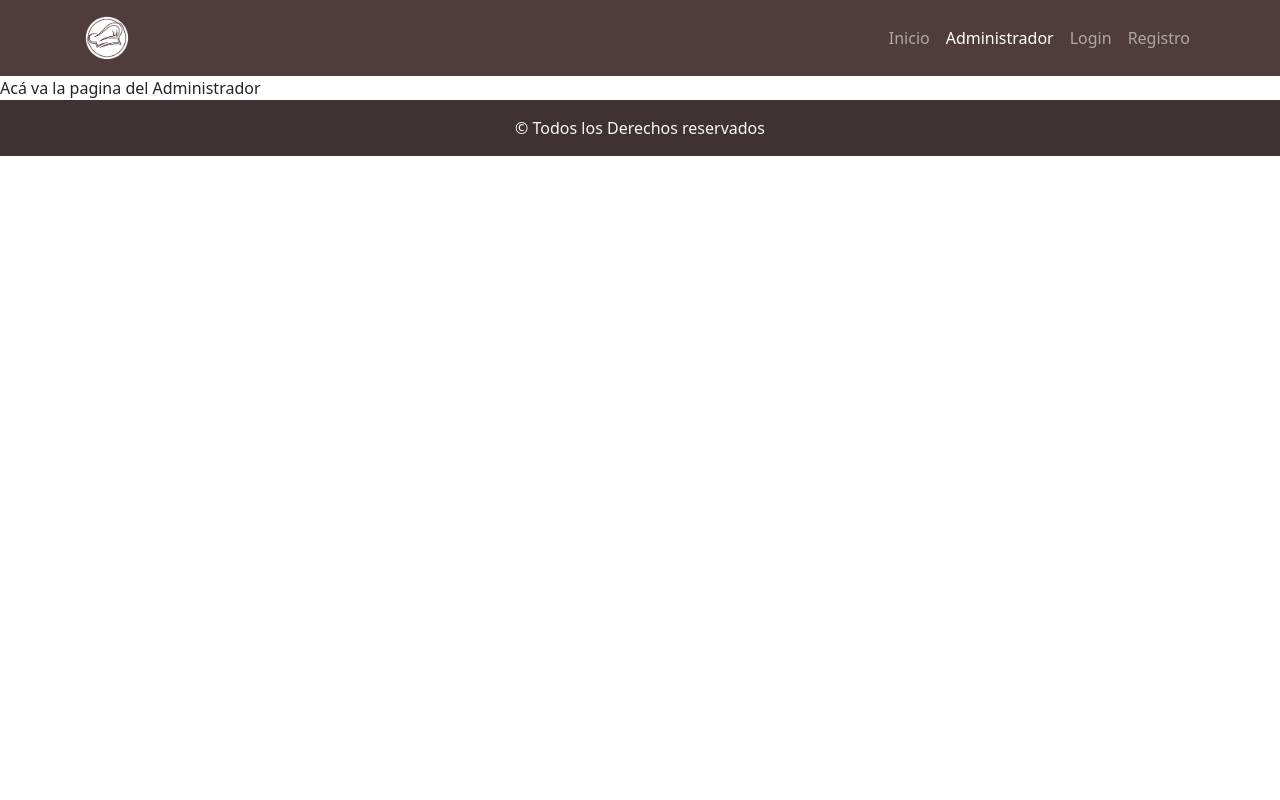
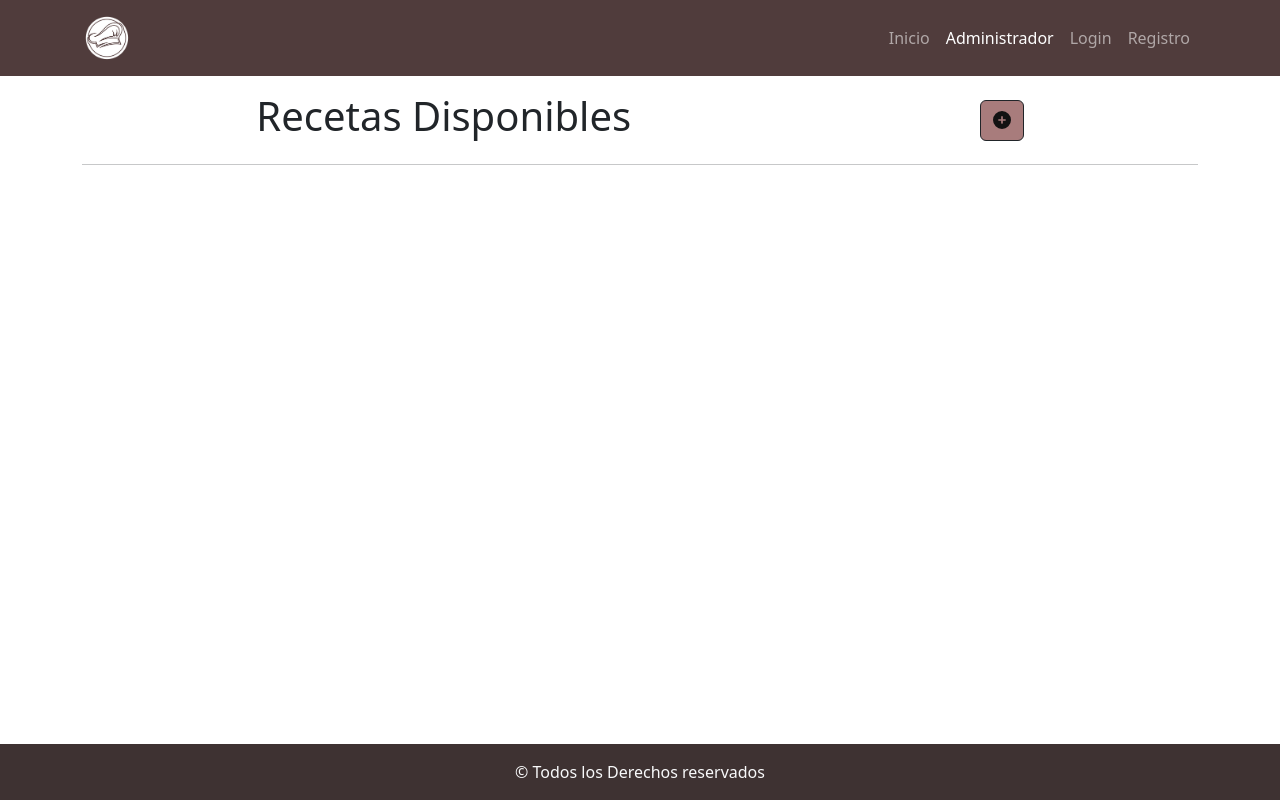
Before and after one commit to CosmeNicolas/cookinando-blogDeCocina, a React (Vite) app: page /administrador in a window 1280 px wide. Built offline with nearby package versions, Linux system fonts and the light colour scheme.

Commit message:
agregue un boton en el componente administrador que nos permitira cargar nuevas recetas , al presionarlo nos dirige al componente que es un formulario para caragr dicha receta

```diff
--- a/package.json
+++ b/package.json
@@ -10,6 +10,11 @@
     "preview": "vite preview"
   },
   "dependencies": {
+    "@fortawesome/fontawesome-svg-core": "^6.5.1",
+    "@fortawesome/free-brands-svg-icons": "^6.5.1",
+    "@fortawesome/free-regular-svg-icons": "^6.5.1",
+    "@fortawesome/free-solid-svg-icons": "^6.5.1",
+    "@fortawesome/react-fontawesome": "^0.2.0",
     "bootstrap": "^5.3.2",
     "localforage": "^1.10.0",
     "match-sorter": "^6.3.4",
--- a/src/App.jsx
+++ b/src/App.jsx
@@ -7,6 +7,7 @@ import Inicio from './components/pages/Inicio'
 import Administrador from './components/pages/Administrador'
 import DetalleReceta from './components/pages/DetalleReceta'
 import Error from './components/pages/Error'
+import FormularioReceta from './components/pages/FormularioReceta'
 
 
 
@@ -20,7 +21,12 @@ function App() {
     <Routes>
      <Route exact path='/' element={<Inicio/>} />
      <Route exact path='/administrador' element={<Administrador/>} />
-     <Route exact path='/administrador/detalle' element={<DetalleReceta/>} />
+     <Route exact path='/administrador/crear' element={<FormularioReceta/>} />
+     <Route
+     exact
+     path='/administrador/detalle'
+     element={<DetalleReceta/>}
+      />
      <Route path="*" element={<Error/>} />
     </Routes>
     <Footer/>
--- a/src/components/pages/Administrador.jsx
+++ b/src/components/pages/Administrador.jsx
@@ -1,8 +1,26 @@
+import { Container, Button } from "react-bootstrap"
+import {Link} from 'react-router-dom'
+import { FontAwesomeIcon } from '@fortawesome/react-fontawesome';
+import {faCirclePlus} from '@fortawesome/free-solid-svg-icons'
+
 
 
 const Administrador = () => {
   return (
-    <div>Acá va la pagina del Administrador</div>
+    <Container className="main">
+      <div className="d-flex justify-content-around mt-3">
+      <h1>
+        Recetas Disponibles
+      </h1>
+
+    <Link to='/administrador/crear'>
+    <Button variant="dark" className="botonColor mt-2">
+    <FontAwesomeIcon icon={faCirclePlus} />
+    </Button>
+    </Link>
+      </div>
+      <hr/>
+      </Container>
   )
 }
 
```
Also changed, not shown: 1 other file (tests, documents, lock files or other folders).
